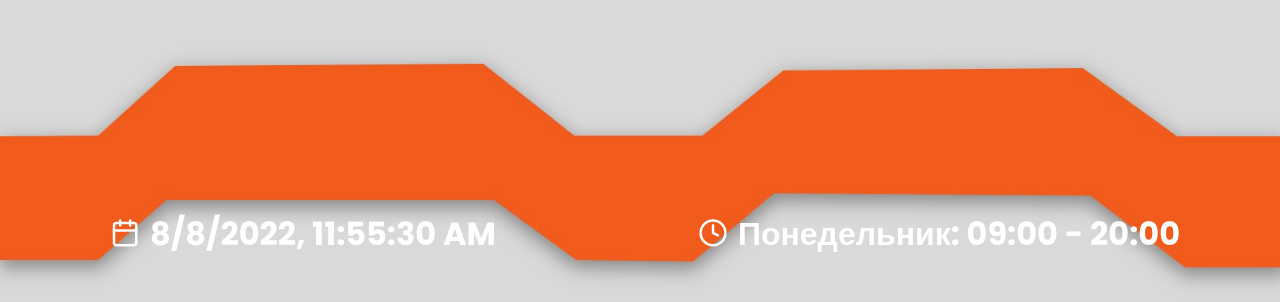
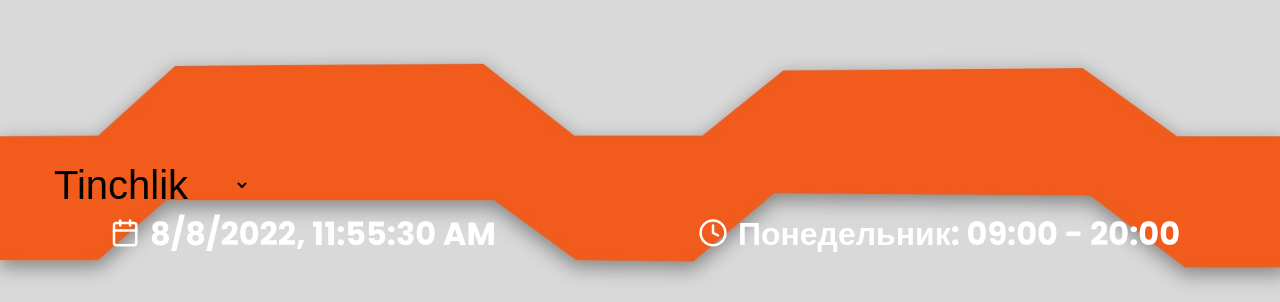
Before and after one commit to Farrux02/mars-modme, a plain HTML site: page src/index.html in a window 1280 px wide. Shown: the top 302 px of the page. Drawn offline with Linux system fonts and the light colour scheme.

Commit message:
add select for multifilialty

```diff
--- a/src/index.html
+++ b/src/index.html
@@ -27,6 +27,10 @@
         </div>
         <div class="header-date header-day"></div>
       </div>
+      <select>
+        <option value="1">Tinchlik</option>
+        <option value="2">Yunusobod</option>
+      </select>
     </header>
     <main class="main">
       <section class="main-top">
--- a/src/style.css
+++ b/src/style.css
@@ -31,6 +31,10 @@ a {
     margin: 0 auto;
 }
 
+.header {
+    position: relative;
+}
+
 .header-date {
     position: relative;
     font-style: normal;
@@ -55,6 +59,18 @@ a {
     position: absolute;
     top: 300px;
     left: -120px;
+}
+
+select {
+    border: none;
+    background-color: transparent;
+    position: absolute;
+    top: 150px;
+    left: 50px;
+    width: 200px;
+    height: 70px;
+    font-size: 40px;
+    outline: none;
 }
 
 .header-date::before {
```
Also changed, not shown: 404/index.html (+2 -0 lines), 404/style.css (+11 -1 lines), 1 other file.
